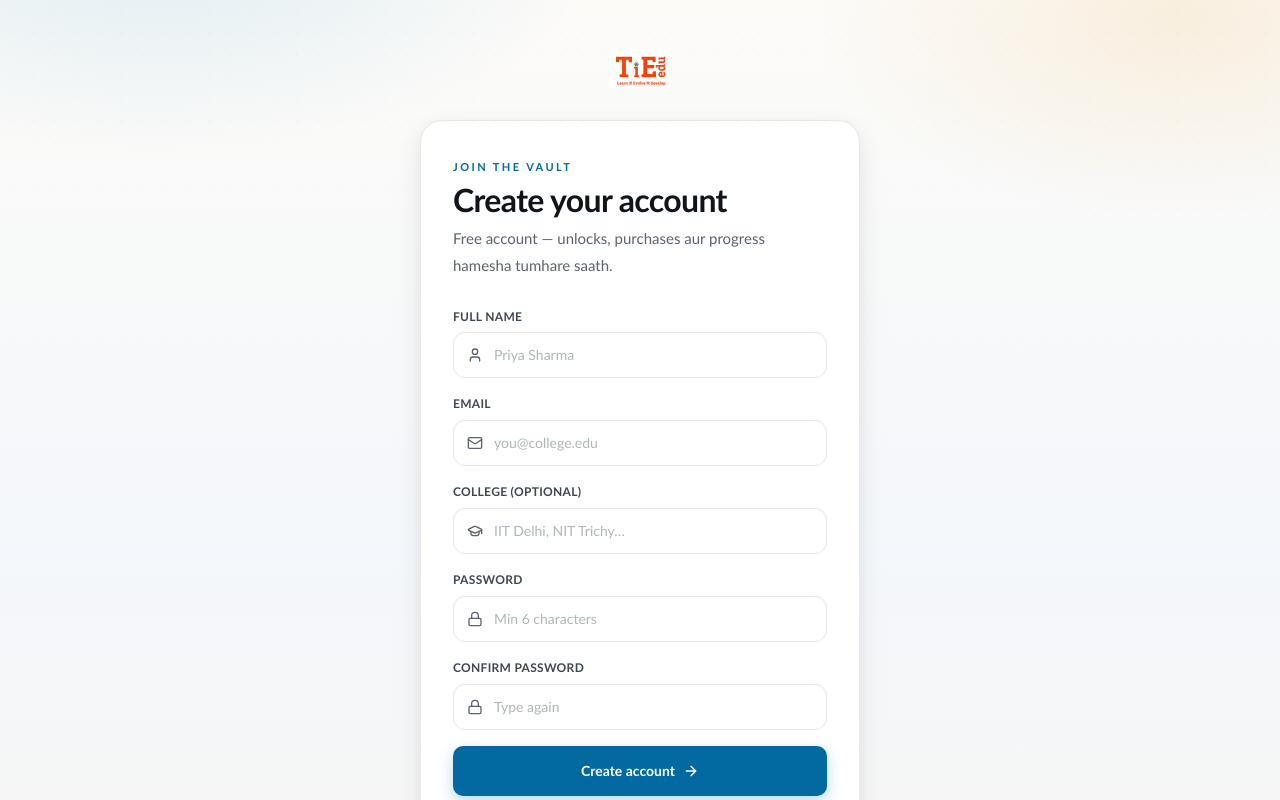
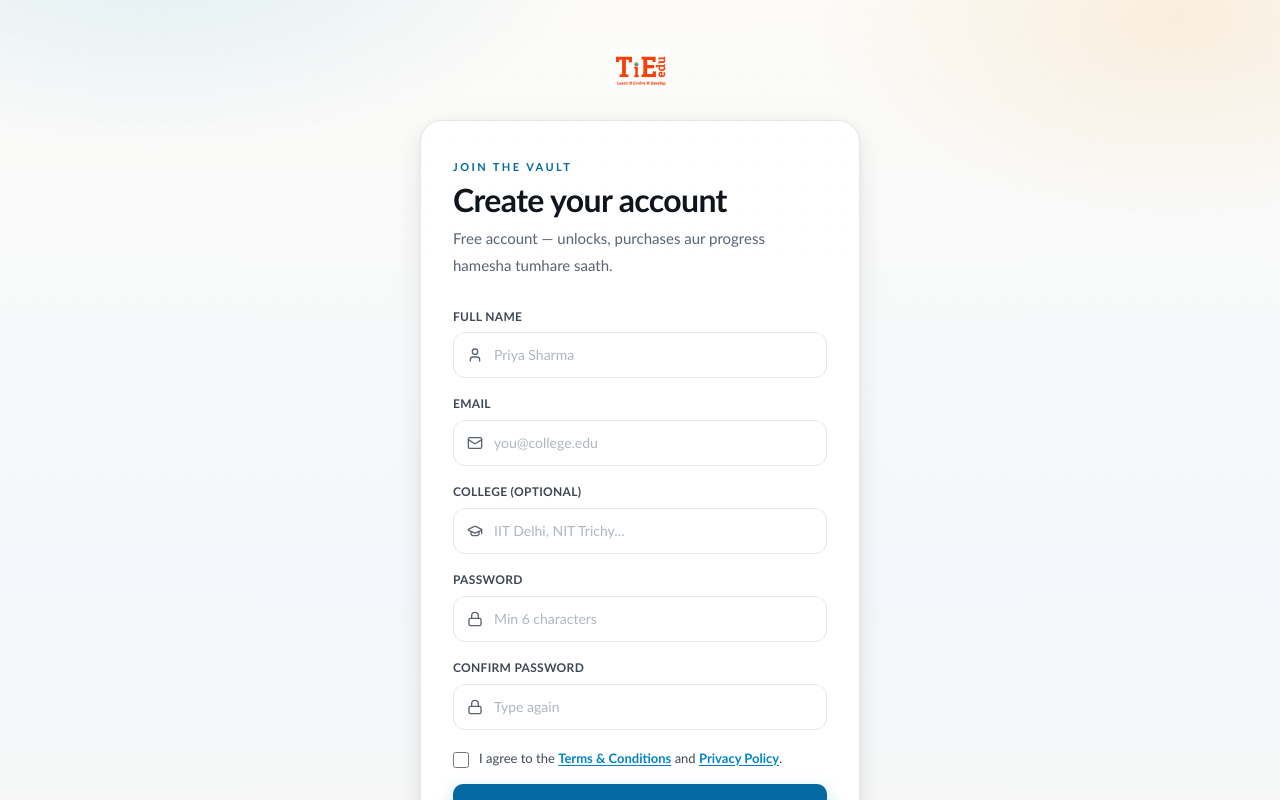
Before and after one commit to mohit2508-web/TieEdu, a Next.js app in the folder frontend/: page /signup in a window 1280 px wide. Shown: the top 800 px of the page. Built offline with nearby package versions, Linux system fonts and the light colour scheme; no server answers.

Commit message:
T&c added

```diff
--- a/frontend/src/components/modals/AuthRequiredModal.tsx
+++ b/frontend/src/components/modals/AuthRequiredModal.tsx
@@ -21,6 +21,7 @@ export const AuthRequiredModal: React.FC<AuthRequiredModalProps> = ({
   const [name, setName] = useState('');
   const [email, setEmail] = useState('');
   const [password, setPassword] = useState('');
+  const [acceptedTerms, setAcceptedTerms] = useState(false);
   const [loading, setLoading] = useState(false);
   const [error, setError] = useState<string | null>(null);
 
@@ -29,6 +30,11 @@ export const AuthRequiredModal: React.FC<AuthRequiredModalProps> = ({
   const handleSubmit = async (e: React.FormEvent) => {
     e.preventDefault();
     setError(null);
+
+    if (tab === 'signup' && !acceptedTerms) {
+      return setError('You must agree to the Terms & Conditions to register.');
+    }
+
     setLoading(true);
 
     try {
@@ -145,6 +151,21 @@ export const AuthRequiredModal: React.FC<AuthRequiredModalProps> = ({
             />
           </div>
 
+          {tab === 'signup' && (
+            <div className="flex items-start gap-2 pt-1">
+              <input
+                id="modal-tc-checkbox"
+                type="checkbox"
+                checked={acceptedTerms}
+                onChange={(e) => setAcceptedTerms(e.target.checked)}
+                className="mt-0.5 w-4 h-4 rounded border-gray-300 text-[#0284C7] focus:ring-[#0284C7] cursor-pointer shrink-0"
+              />
+              <label htmlFor="modal-tc-checkbox" className="text-xs text-gray-600 leading-tight cursor-pointer select-none">
+                I agree to the <span className="font-semibold text-[#0284C7] underline underline-offset-2">Terms &amp; Conditions</span> and <span className="font-semibold text-[#0284C7] underline underline-offset-2">Privacy Policy</span>.
+              </label>
+            </div>
+          )}
+
           <button
             type="submit"
             disabled={loading}
--- a/frontend/src/pages/signup.tsx
+++ b/frontend/src/pages/signup.tsx
@@ -14,6 +14,7 @@ export default function SignupPage() {
   const [college, setCollege] = useState('');
   const [password, setPassword] = useState('');
   const [confirm, setConfirm] = useState('');
+  const [acceptedTerms, setAcceptedTerms] = useState(false);
   const [error, setError] = useState<string | null>(null);
   const [submitting, setSubmitting] = useState(false);
 
@@ -28,6 +29,7 @@ export default function SignupPage() {
     if (!email.trim() || !/^[^\s@]+@[^\s@]+\.[^\s@]+$/.test(email.trim())) return setError('Enter a valid email address');
     if (password.length < 6) return setError('Password must be at least 6 characters');
     if (password !== confirm) return setError('Passwords do not match');
+    if (!acceptedTerms) return setError('You must agree to the Terms & Conditions to register.');
     setSubmitting(true);
     try {
       await signup({ name: name.trim(), email: email.trim(), password, college: college.trim() || undefined });
@@ -135,6 +137,19 @@ export default function SignupPage() {
                 </div>
               </div>
 
+              <div className="flex items-start gap-2.5 pt-1">
+                <input
+                  id="tc-checkbox"
+                  type="checkbox"
+                  checked={acceptedTerms}
+                  onChange={(e) => setAcceptedTerms(e.target.checked)}
+                  className="mt-0.5 w-4 h-4 rounded border-[#E9E7E1] text-[#0284C7] focus:ring-[#0284C7] cursor-pointer shrink-0"
+                />
+                <label htmlFor="tc-checkbox" className="text-[13px] text-[#3E4754] leading-snug cursor-pointer select-none">
+                  I agree to the <span className="font-semibold text-[#0284C7] underline underline-offset-2">Terms &amp; Conditions</span> and <span className="font-semibold text-[#0284C7] underline underline-offset-2">Privacy Policy</span>.
+                </label>
+              </div>
+
               <button
                 type="submit"
                 disabled={submitting}
```
